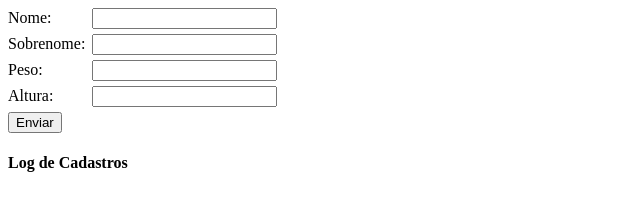
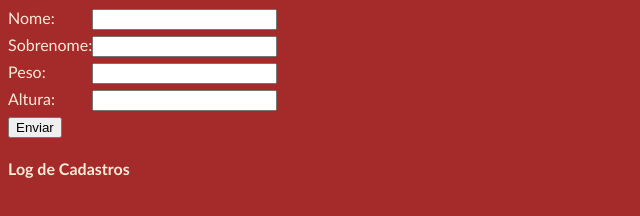
Before and after one commit to kaina-ramos/web-dev-studies, a plain HTML site: page 11. Objects e Functions/index.html in a window 1280 px wide. Shown: the whole page, without its empty margins (0-640 px from the left). Drawn offline with Linux system fonts and the light colour scheme.

Commit message:
Edição no estilo da página

```diff
--- a/11. Objects e Functions/style.css
+++ b/11. Objects e Functions/style.css
@@ -1,3 +1,8 @@
+body {
+    background-color: brown;
+    font-family: 'Trebuchet MS', 'Lucida Sans Unicode', 'Lucida Grande', 'Lucida Sans', Arial, sans-serif;
+    color: antiquewhite;
+}
 input{
     margin-bottom: 5px;
 }
```
